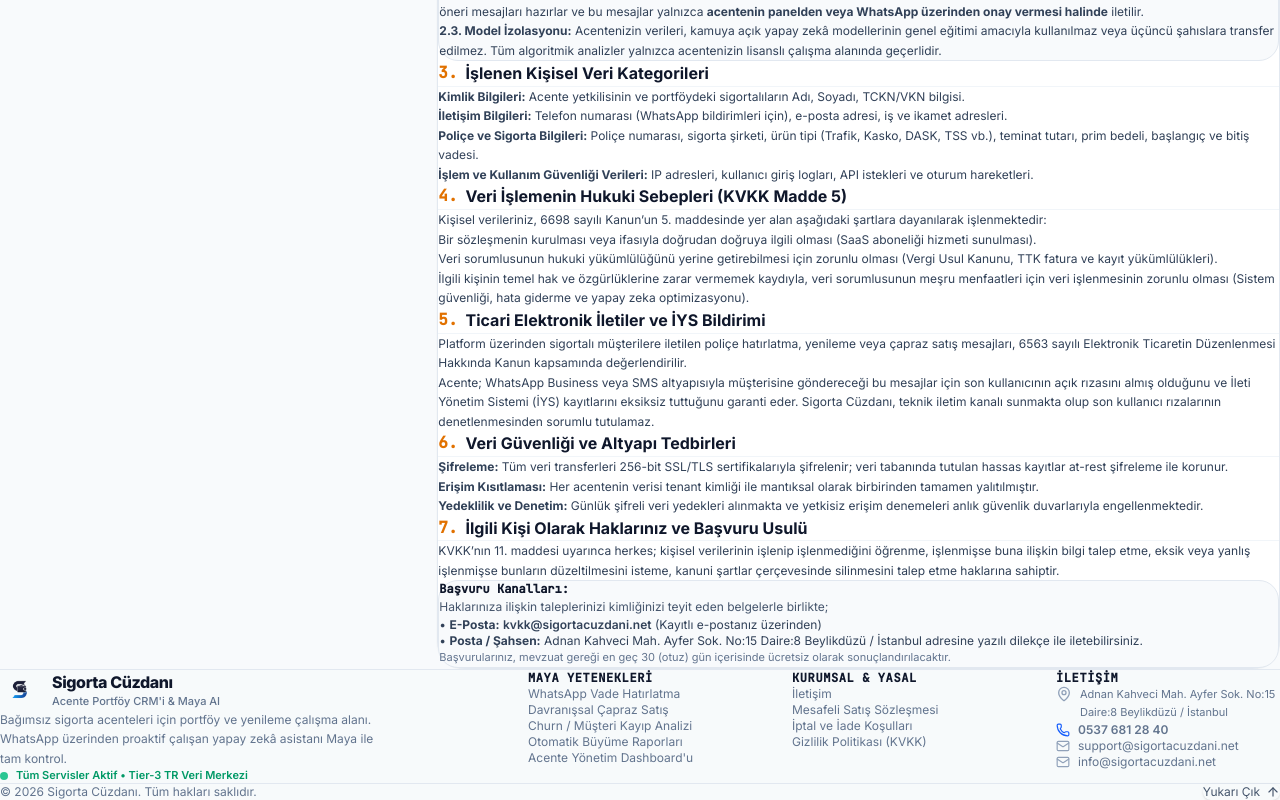
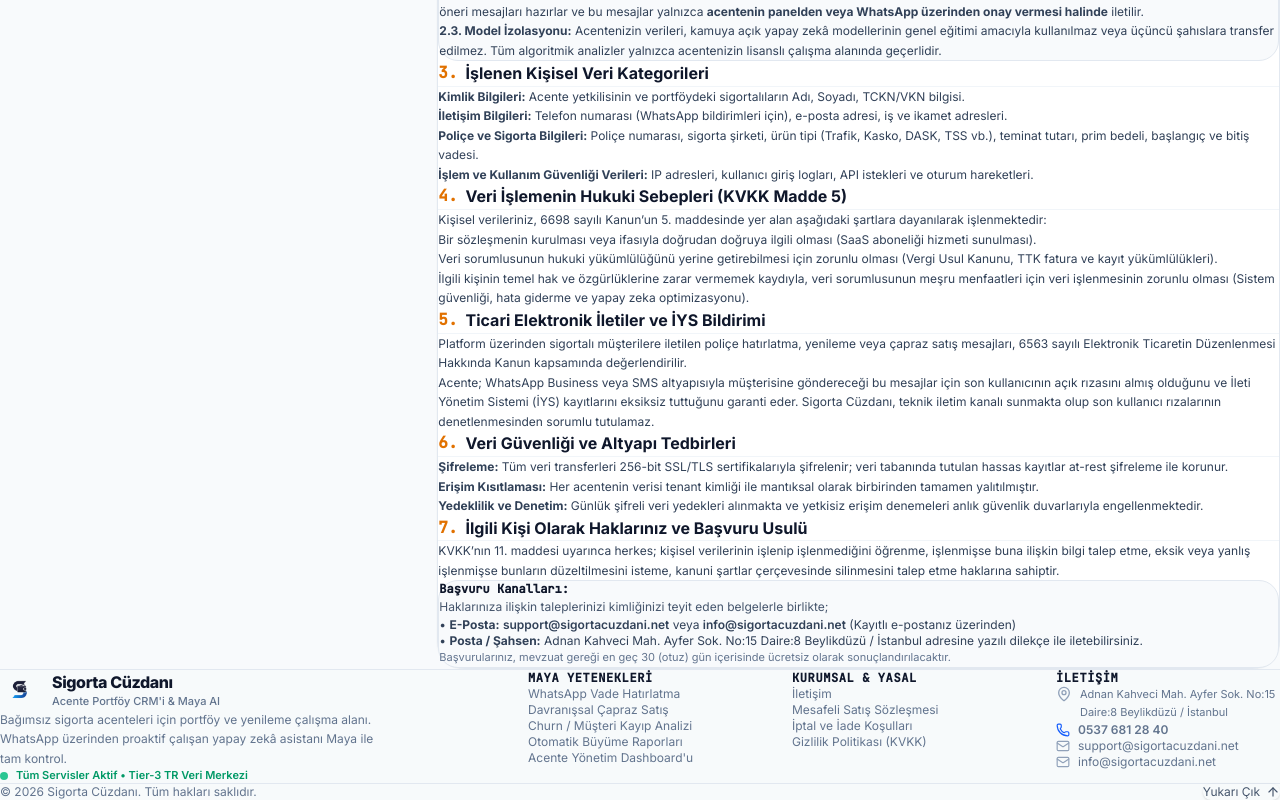
Before and after one commit to TekAtanJohnCena/sigorta-cuzdani, a Next.js app: page /gizlilik-politikasi-kvkk in a window 1280 px wide. Shown: the part 557-1357 px from the top of the page. Built offline with nearby package versions, Linux system fonts and the light colour scheme; no server answers.

Commit message:
fix: update KVKK contact emails to support and info

```diff
--- a/src/app/gizlilik-politikasi-kvkk/page.tsx
+++ b/src/app/gizlilik-politikasi-kvkk/page.tsx
@@ -55,7 +55,7 @@ export default function GizlilikPolitikasiKVKKPage() {
                 <b>Ünvan:</b> EMRE ERCAN (Şahıs Şirketi)<br />
                 <b>Vergi Dairesi:</b> Büyükçekmece V.D.<br />
                 <b>VKN / TCKN:</b> 3400371057<br />
-                <b>E-Posta:</b> kvkk@sigortacuzdani.net
+                <b>E-Posta:</b> support@sigortacuzdani.net / info@sigortacuzdani.net
               </div>
             </div>
 
@@ -175,7 +175,7 @@ export default function GizlilikPolitikasiKVKKPage() {
               Haklarınıza ilişkin taleplerinizi kimliğinizi teyit eden belgelerle birlikte;
             </p>
             <ul className="text-xs text-slate-700 space-y-1 pl-1">
-              <li>• <b>E-Posta:</b> <a href="mailto:kvkk@sigortacuzdani.net" className="text-amber-700 font-semibold underline">kvkk@sigortacuzdani.net</a> (Kayıtlı e-postanız üzerinden)</li>
+              <li>• <b>E-Posta:</b> <a href="mailto:support@sigortacuzdani.net" className="text-amber-700 font-semibold underline">support@sigortacuzdani.net</a> veya <a href="mailto:info@sigortacuzdani.net" className="text-amber-700 font-semibold underline">info@sigortacuzdani.net</a> (Kayıtlı e-postanız üzerinden)</li>
               <li>• <b>Posta / Şahsen:</b> Adnan Kahveci Mah. Ayfer Sok. No:15 Daire:8 Beylikdüzü / İstanbul adresine yazılı dilekçe ile iletebilirsiniz.</li>
             </ul>
             <p className="text-[11px] text-slate-500 pt-1">
```
